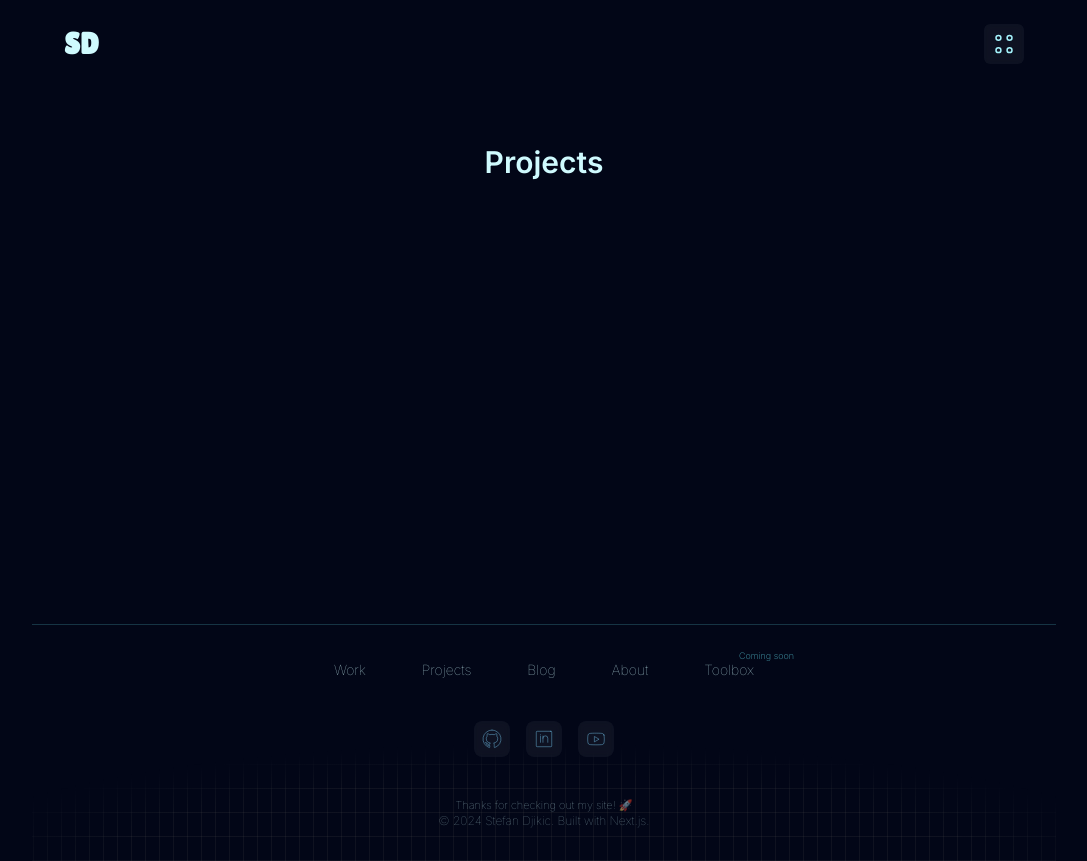
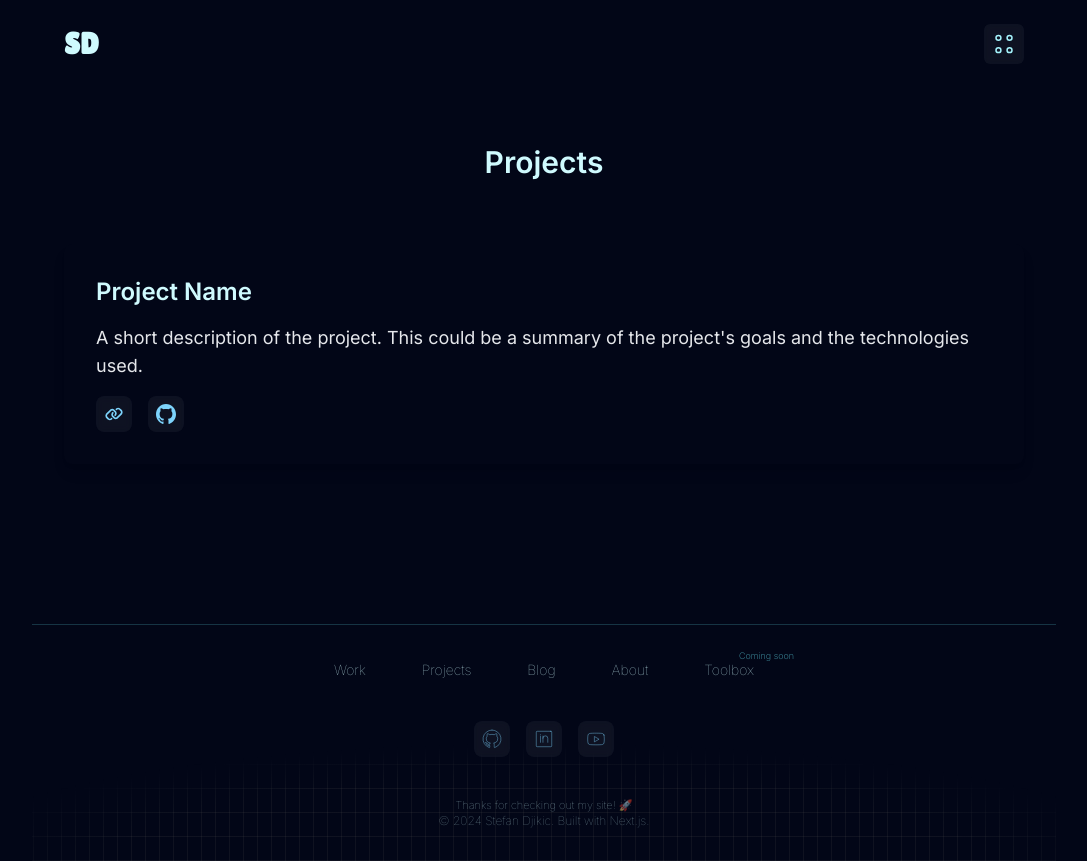
Before and after one commit to stefandjikic/personal-website, a Next.js app: page /projects in a window 1280 px wide. Shown: the whole page, without its empty margins (96-1183 px from the left). Built offline with nearby package versions, Linux system fonts and the light colour scheme.

Commit message:
Add new SVG icons and ProjectCard component

```diff
--- /dev/null
+++ b/app/components/cards/ProjectCard.tsx
@@ -0,0 +1,53 @@
+import React from "react";
+import linkImg from "@/app/assets/icons/link.svg";
+import ghImg from "@/app/assets/icons/gh-fill.svg";
+import SocialIcon from "../social/SocialIcon";
+
+interface ProjectCardProps {
+  name: string;
+  description: string;
+  projectUrl: string;
+  sourceUrl: string;
+}
+
+const ProjectCard = ({
+  name = "",
+  description = "",
+  projectUrl = "",
+  sourceUrl = "",
+}) => {
+  return (
+    <section className="bg-slate-950 text-gray-200 p-8 rounded-lg shadow-lg">
+      <h3 className="text-2xl font-semibold text-cyan-100 mb-4">
+        {name || "Project Name"}
+      </h3>
+      <p className="text-lg mb-4">
+        {description ||
+          "A short description of the project. This could be a summary of the project's goals and the technologies used."}
+      </p>
+      <div className="flex gap-4">
+        <a
+          href={projectUrl || "#"}
+          rel="noreferrer"
+          target="_blank"
+          className="text-cyan-100 hover:underline hover:text-cyan-200"
+        >
+          <SocialIcon href={projectUrl} icon={linkImg} alt="Project Link" />
+        </a>
+        {sourceUrl && (
+          <SocialIcon href={sourceUrl} icon={ghImg} alt="Source Code" />
+        )}
+        {/* <a
+          href={sourceUrl || "#"}
+          rel="noreferrer"
+          target="_blank"
+          className="text-cyan-100 hover:underline hover:text-cyan-200"
+        >
+          View Source
+        </a> */}
+      </div>
+    </section>
+  );
+};
+
+export default ProjectCard;
--- a/app/projects/page.tsx
+++ b/app/projects/page.tsx
@@ -1,4 +1,5 @@
 import React from "react";
+import ProjectCard from "../components/cards/ProjectCard";
 
 const ProjectsPage = () => {
   return (
@@ -6,6 +7,12 @@ const ProjectsPage = () => {
       <h1 className="text-3xl text-center font-semibold mb-16 text-cyan-100">
         Projects
       </h1>
+      <ProjectCard
+        name="Project Name"
+        description="A short description of the project. This could be a summary of the project's goals and the technologies used."
+        projectUrl="#"
+        sourceUrl="#"
+      />
     </div>
   );
 };
```
Also changed, not shown: app/assets/icons/gh-fill.svg (added), app/assets/icons/link.svg (added).
